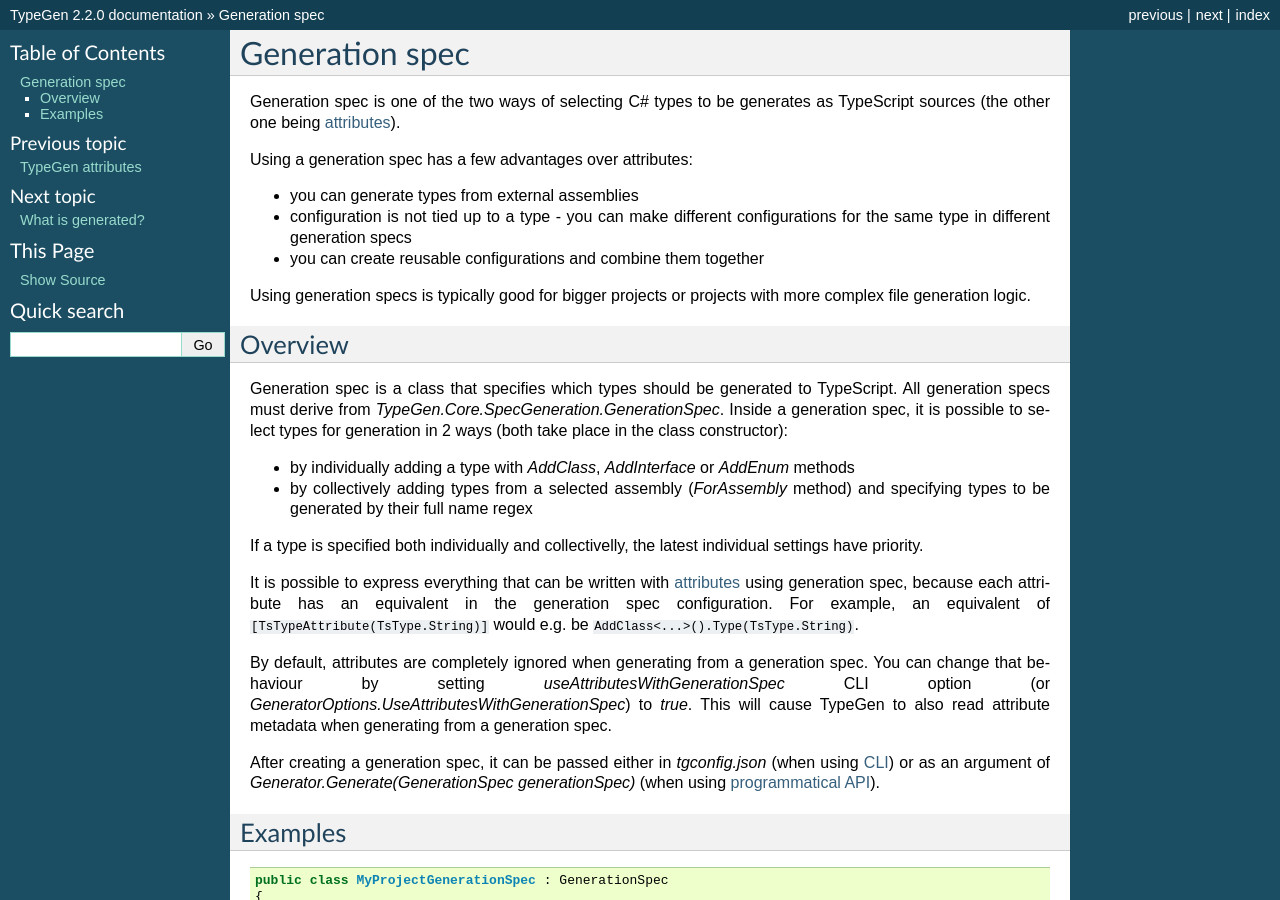
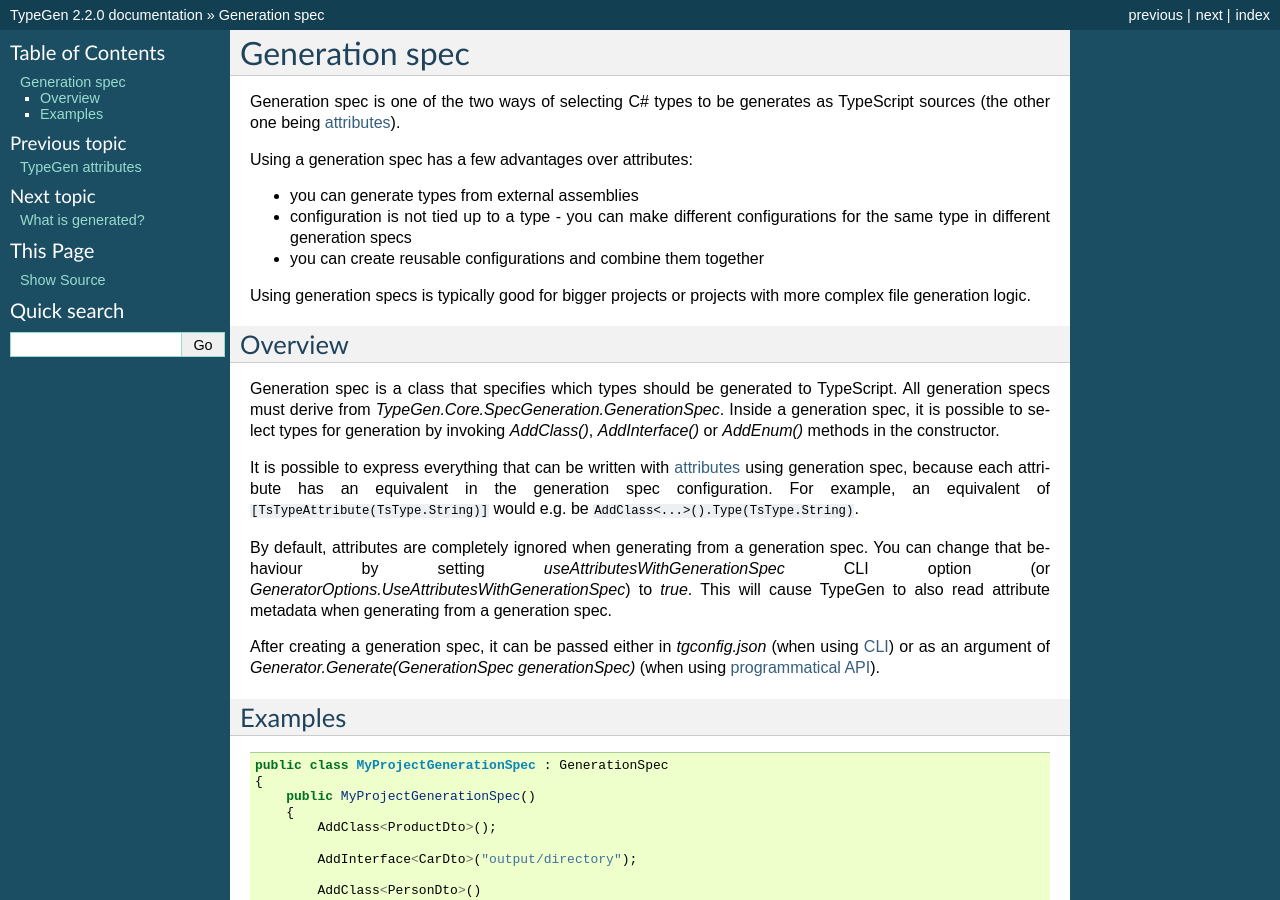
Before and after one commit to jburzynski/TypeGenDocs, a Sphinx documentation site: the page built from source/generationspec.rst, in a window 1280 px wide and 900 px high. Built offline with Sphinx 7.4.7, drawn with Linux system fonts in a browser that asks for light colours.

Commit message:
removed information about the collective regex generation in generationspec.rst

```diff
--- a/source/generationspec.rst
+++ b/source/generationspec.rst
@@ -15,12 +15,7 @@
 Overview
 ========
 
-Generation spec is a class that specifies which types should be generated to TypeScript. All generation specs must derive from *TypeGen.Core.SpecGeneration.GenerationSpec*. Inside a generation spec, it is possible to select types for generation in 2 ways (both take place in the class constructor):
-
-* by individually adding a type with *AddClass*, *AddInterface* or *AddEnum* methods
-* by collectively adding types from a selected assembly (*ForAssembly* method) and specifying types to be generated by their full name regex
-
-If a type is specified both individually and collectivelly, the latest individual settings have priority.
+Generation spec is a class that specifies which types should be generated to TypeScript. All generation specs must derive from *TypeGen.Core.SpecGeneration.GenerationSpec*. Inside a generation spec, it is possible to select types for generation by invoking *AddClass()*, *AddInterface()* or *AddEnum()* methods in the constructor.
 
 It is possible to express everything that can be written with :doc:`attributes <attributes>` using generation spec, because each attribute has an equivalent in the generation spec configuration. For example, an equivalent of :code:`[TsTypeAttribute(TsType.String)]` would e.g. be :code:`AddClass<...>().Type(TsType.String)`.
 
```
